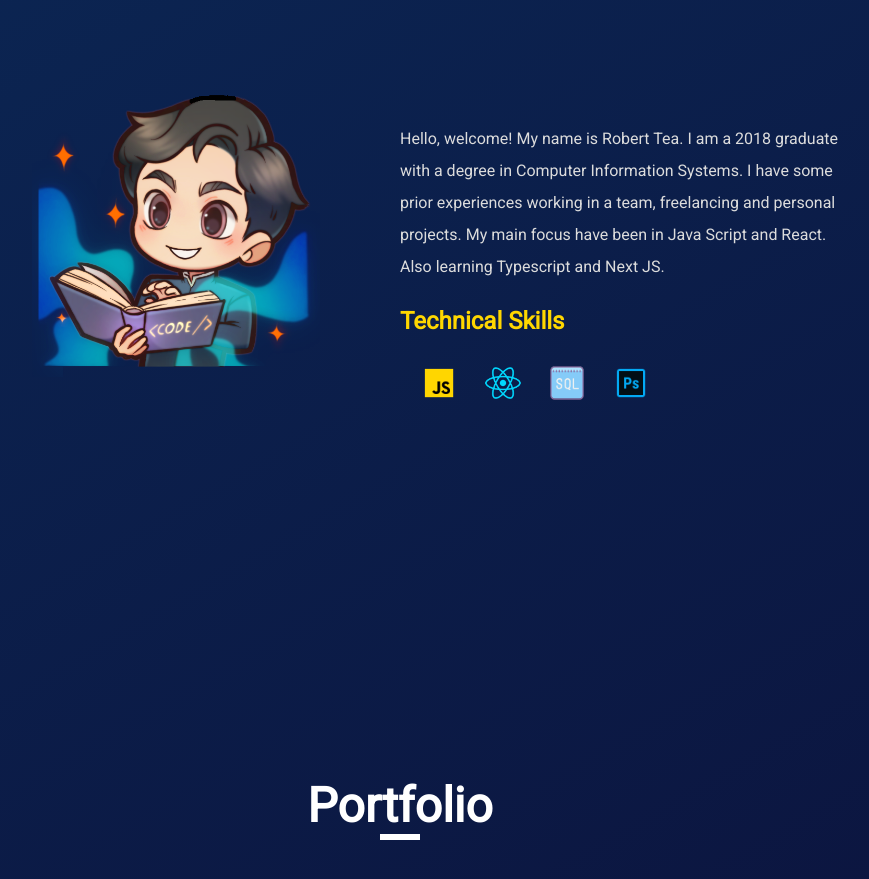
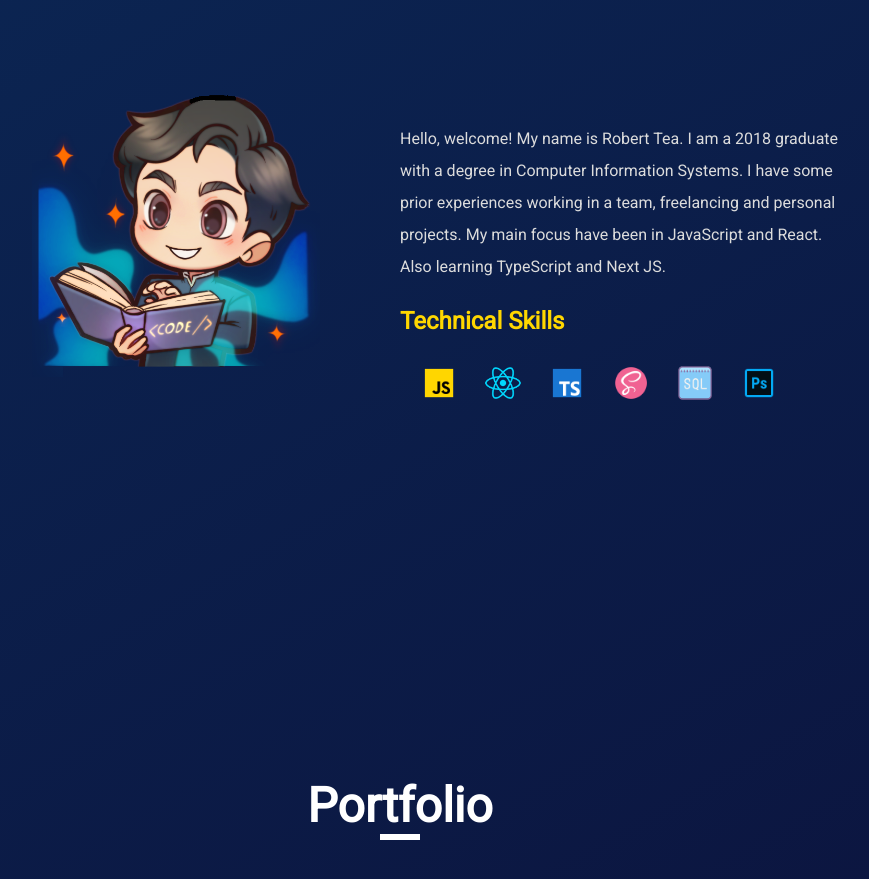
Before and after one commit to robteaw/portfolio, a React (Create React App) app: page / in a window 1280 px wide. Shown: the part 1100-1979 px from the top of the page, without its empty margins (240-1109 px from the left). Built offline with nearby package versions, Linux system fonts and the light colour scheme.

Commit message:
About icons added

```diff
--- a/src/components/About/About.js
+++ b/src/components/About/About.js
@@ -2,7 +2,8 @@ import React from "react";
 import book from "../../images/book.png";
 import javascript from "../../images/javascript.png";
 import react from "../../images/react.png";
-// import python from "../../images/python.png";
+import typescript from "../../images/typescript.png";
+import sass from "../../images/sass.png";
 import sql from "../../images/sql.png";
 import photoshop from "../../images/photoshop.png";
 import styled from "styled-components";
@@ -17,7 +18,8 @@ export default function About() {
   const data = [
     { tooltip: "JavaScript", img: javascript },
     { tooltip: "React", img: react },
-    // { tooltip: "Python", img: python },
+    { tooltip: "TypeScript", img: typescript },
+    { tooltip: "Sass", img: sass },
     { tooltip: "SQL", img: sql },
     { tooltip: "Photoshop", img: photoshop },
   ];
@@ -56,8 +58,8 @@ export default function About() {
             Hello, welcome! My name is Robert Tea. I am a 2018 graduate with a
             degree in Computer Information Systems. I have some prior
             experiences working in a team, freelancing and personal projects. My
-            main focus have been in Java Script and React. Also learning
-            Typescript and Next JS.
+            main focus have been in JavaScript and React. Also learning
+            TypeScript and Next JS.
           </p>
           <h2>Technical Skills</h2>
           <div className="skills-images">
```
Also changed, not shown: src/images/sass.png (added), src/images/typescript.png (added).
